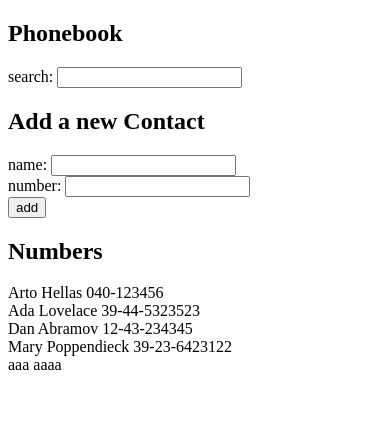
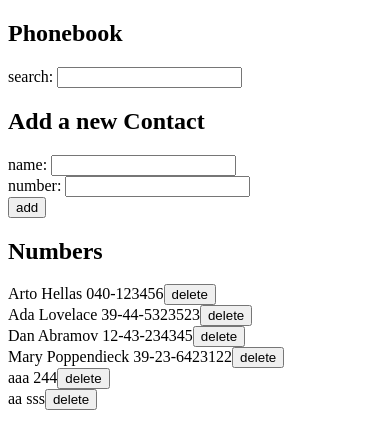
Before and after one commit to ElenaMoralesGil/fullstackopen-course, a React (Vite) app in the folder part2/phonebook/: page / in a window 390 px wide. Shown: the top 448 px of the page. Built offline with nearby package versions, Linux system fonts and the light colour scheme; data requests are answered from the project's data file.

Commit message:
exercise phonebook step 10  completed

```diff
--- a/part2/phonebook/db.json
+++ b/part2/phonebook/db.json
@@ -23,7 +23,12 @@
     {
       "id": "5",
       "name": "aaa",
-      "number": "aaaa"
+      "number": "244"
+    },
+    {
+      "id": "6",
+      "name": "aa",
+      "number": "sss"
     }
   ]
 }
--- a/part2/phonebook/src/App.jsx
+++ b/part2/phonebook/src/App.jsx
@@ -5,12 +5,7 @@ import Persons from "./components/Persons.jsx";
 import personService from "./services/persons";
 
 const App = () => {
-    const [persons, setPersons] = useState([
-        { name: 'Arto Hellas', number: '040-123456', id: 1 },
-        { name: 'Ada Lovelace', number: '39-44-5323523', id: 2 },
-        { name: 'Dan Abramov', number: '12-43-234345', id: 3 },
-        { name: 'Mary Poppendieck', number: '39-23-6423122', id: 4 }
-    ])
+    const [persons, setPersons] = useState( [])
     const [newName, setNewName] = useState('')
     const [newNumber, setNewNumber] = useState('')
     const [searchTerm, setSearchTerm] = useState('');
@@ -26,8 +21,20 @@ const App = () => {
     const addPerson = (event) => {
         event.preventDefault()
 
-        if( persons.some((person)=> person.name === newName) ){
-            alert(`${newName} is already added to phonebook`);
+        const personExists = persons.find(person => person.name === newName);
+        if (personExists) {
+            if (window.confirm(`${newName} is already added to the phonebook, replace the old number with a new one?`)) {
+                const updatedPerson = { ...personExists, number: newNumber };
+                personService.update(personExists.id, updatedPerson)
+                    .then(response => {
+                        setPersons(persons.map(person => person.id !== personExists.id ? person : response));
+                        setNewName('');
+                        setNewNumber('');
+                    })
+                    .catch(error => {
+                        console.error('Failed to update person:', error);
+                    });
+            }
         } else {
             const PersonObject = {
                 name: newName,
@@ -41,9 +48,15 @@ const App = () => {
                     setNewName('')
                     setNewNumber('');
                 })
+        }
+    }
 
-
-
+    const deletePerson = (id) => {
+        if (window.confirm('Are you sure you want to delete this person?')) {
+            personService.remove(id)
+                .then(() => {
+                    setPersons(persons.filter(person => person.id !== id));
+                })
         }
     }
     const handleNameChange = (event) => {
@@ -68,7 +81,7 @@ const App = () => {
             <PersonForm handleNameChange={handleNameChange} handleNumberChange={handleNumberChange}
                         newName={newName} newNumber={newNumber} addPerson={addPerson} />
             <h2>Numbers</h2>
-            <Persons personsToShow={personsToShow} />
+            <Persons personsToShow={personsToShow} deletePerson={deletePerson} />
         </div>
     )
 }
--- a/part2/phonebook/src/components/Persons.jsx
+++ b/part2/phonebook/src/components/Persons.jsx
@@ -1,10 +1,13 @@
-const Persons = ({ personsToShow }) => {
+const Persons = ({ personsToShow, deletePerson }) => {
     return (
         <div>
             {personsToShow.map((person) => (
+
                 <div key={person.id}>
                     {person.name} {person.number}
+                    <button onClick={ () => deletePerson(person.id)}> delete</button>
                 </div>
+
             ))}
         </div>
     );
--- a/part2/phonebook/src/services/persons.js
+++ b/part2/phonebook/src/services/persons.js
@@ -7,13 +7,17 @@ const getAll = () => {
 }
 
 const create = newPerson => {
-        const request = axios.post(baseUrl, newPerson)
+    const request = axios.post(baseUrl, newPerson)
     return request.then(response => response.data)
 }
 
-const update = (id, newPerson) => {
-    const request = axios.put(`${baseUrl}/${id}`, newPerson)
+const remove = (id) => {
+    const request = axios.delete(`${baseUrl}/${id}`)
     return request.then(response => response.data)
 }
+const update = (id, updatedPerson) => {
+    const request = axios.put(`${baseUrl}/${id}`, updatedPerson);
+    return request.then(response => response.data);
+}
 
-export default { getAll, update, create}
+export default { getAll, remove, create, update}
```
